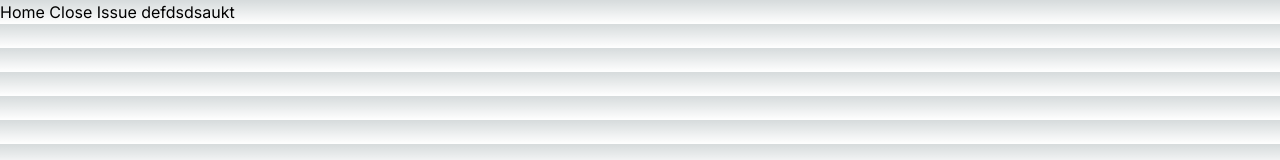
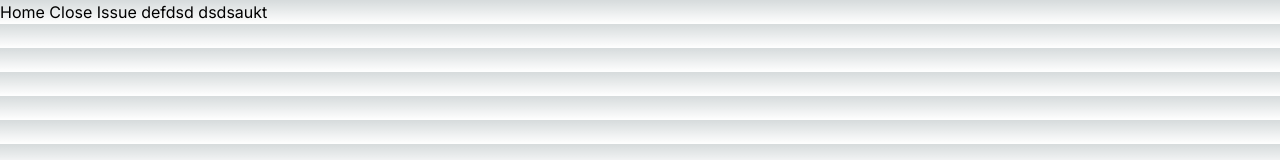
Before and after one commit to stat1202/yarn-nextjs-test, a Next.js app: page / in a window 1280 px wide. Shown: the top 160 px of the page. Built offline with nearby package versions, Linux system fonts and the light colour scheme.

Commit message:
close #17

```diff
--- a/src/app/page.tsx
+++ b/src/app/page.tsx
@@ -1,5 +1,5 @@
 import React from "react";
 
 export default function Home() {
-  return <div>Home Close Issue defdsdsaukt</div>;
+  return <div>Home Close Issue defdsd dsdsaukt</div>;
 }
```
